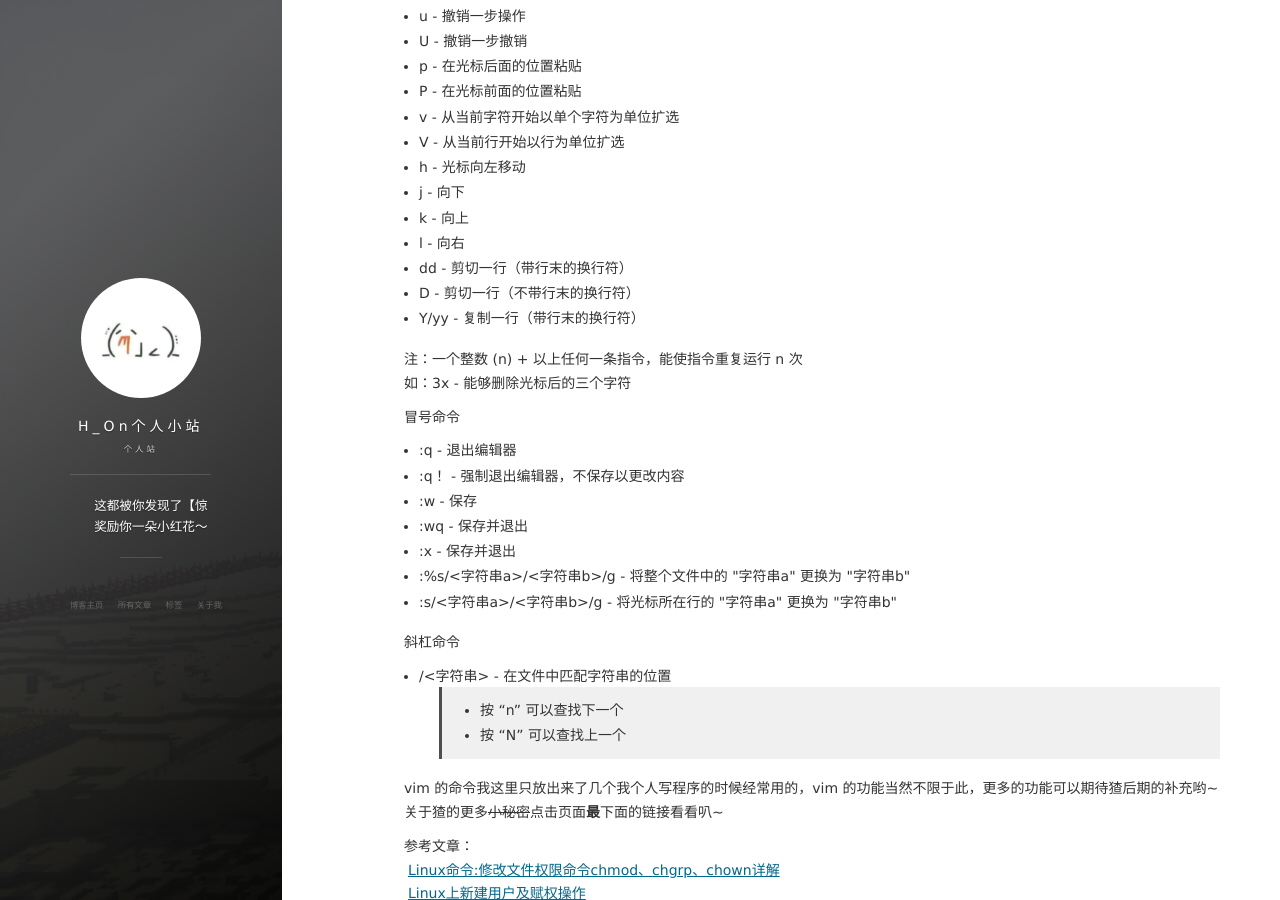
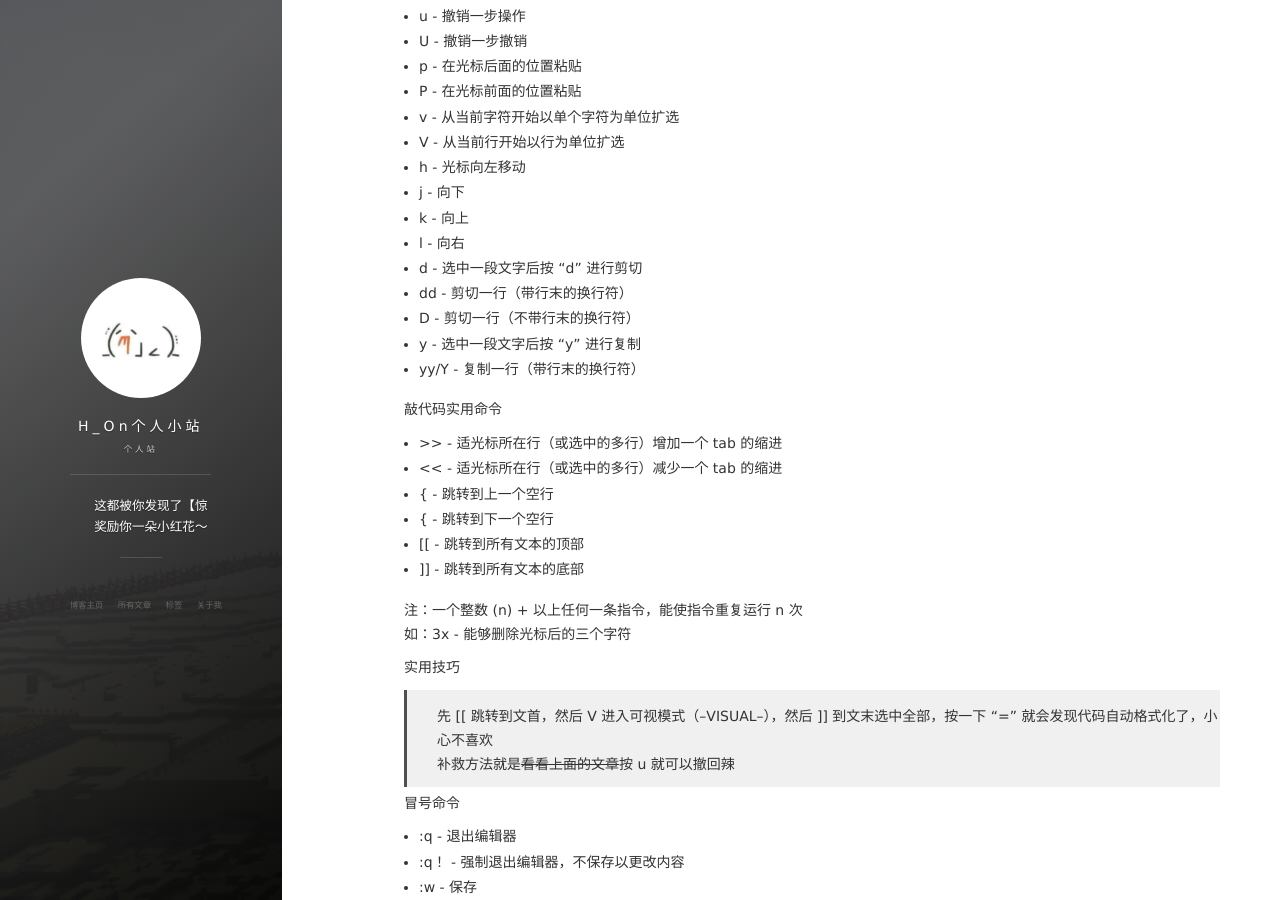
Before and after one commit to Hybrogen/Hybrogen.github.io, a Jekyll site: the page built from _posts/2019-09-19-ServerStudy-Linux.md, in a window 1280 px wide and 900 px high, scrolled down 3525 px. Built offline with Jekyll 4.4.1, drawn with Linux system fonts in a browser that asks for light colours; nearby versions of some CDN libraries; comment, search, counter and statistics services are not loaded.

Commit message:
添加一点东西

```diff
--- a/_posts/2019-09-19-ServerStudy-Linux.md
+++ b/_posts/2019-09-19-ServerStudy-Linux.md
@@ -137,12 +137,26 @@ tag: 闲谈
 - j - 向下
 - k - 向上
 - l - 向右
+- d - 选中一段文字后按 "d" 进行剪切
 - dd - 剪切一行（带行末的换行符）
 - D - 剪切一行（不带行末的换行符）
-- Y/yy - 复制一行（带行末的换行符）
+- y - 选中一段文字后按 "y" 进行复制
+- yy/Y - 复制一行（带行末的换行符）
+
+敲代码实用命令
+- &gt;&gt; - 适光标所在行（或选中的多行）增加一个 tab 的缩进
+- &lt;&lt; - 适光标所在行（或选中的多行）减少一个 tab 的缩进
+- { - 跳转到上一个空行
+- { - 跳转到下一个空行
+- [[ - 跳转到所有文本的顶部
+- ]] - 跳转到所有文本的底部
 
 注：一个整数 (n) + 以上任何一条指令，能使指令重复运行 n 次<br>
 如：3x - 能够删除光标后的三个字符
+
+实用技巧
+> 先 [[ 跳转到文首，然后 V 进入可视模式（--VISUAL--），然后 ]] 到文末选中全部，按一下 "=" 就会发现代码自动格式化了，小心不喜欢<br>
+> 补救方法就是~~看看上面的文章~~按 u 就可以撤回辣
 
 冒号命令
 - :q - 退出编辑器
```
